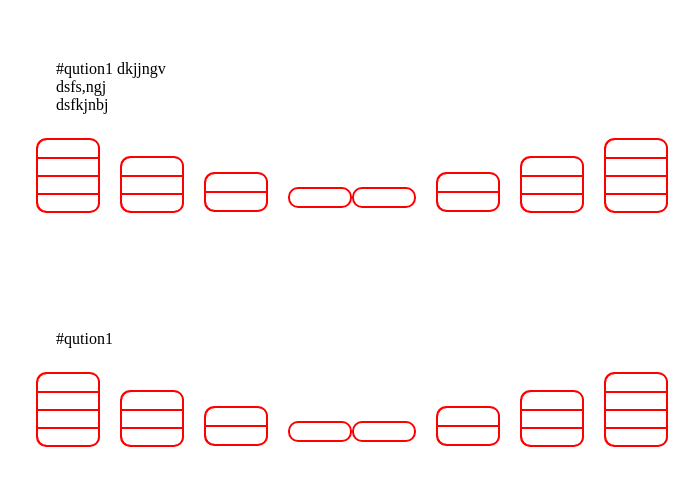
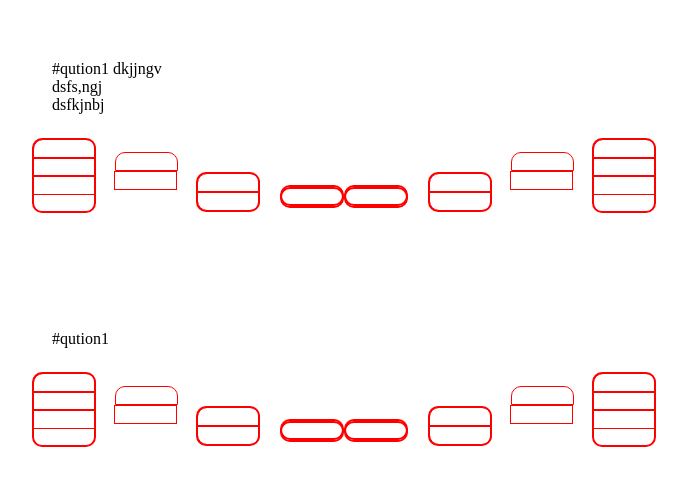
Before and after one commit to sherin12sv/sample, a plain HTML site: page index.html in a window 1280 px wide. Shown: the whole page, without its empty margins (310-1009 px from the left). Drawn offline with Linux system fonts and the light colour scheme.

Commit message:
Update style.css

```diff
--- a/style.css
+++ b/style.css
@@ -44,11 +44,11 @@ input{
 .r3
 
 {
-    height: 53px;
+   height: 56px;
     width: 60px;
-    border: 2px solid red;
+    border: 2pxsolid red;
     position: relative;
-    margin-top: 109px;
+    margin-top: 106px;
     margin-left: 20px;
     border-radius: 10px;
     display: inline-block;
@@ -114,12 +114,11 @@ input{
 }
 .r8
 {
-    padding-right: 61px;
-    border: 1px solid red;
+   padding-right: 61px;
+    border: 1pxsolid red;
     position: relative;
-    top:0px;
-    left:-1px;
-
+    top: 0px;
+    left: -2px;
     border-radius: 10px;
     border-top-left-radius: 0px;
     border-top-right-radius: 0px;
@@ -148,10 +147,10 @@ input{
 
 .line{
     padding-right: 60px;
-    border: 0px solid red;
+    border: 2px solid red;
     position: relative;
-    top: 0px;
-    left: 0px;
+    top: -2px;
+    left: -2px;
     border-radius: 10px;
 
 
```
